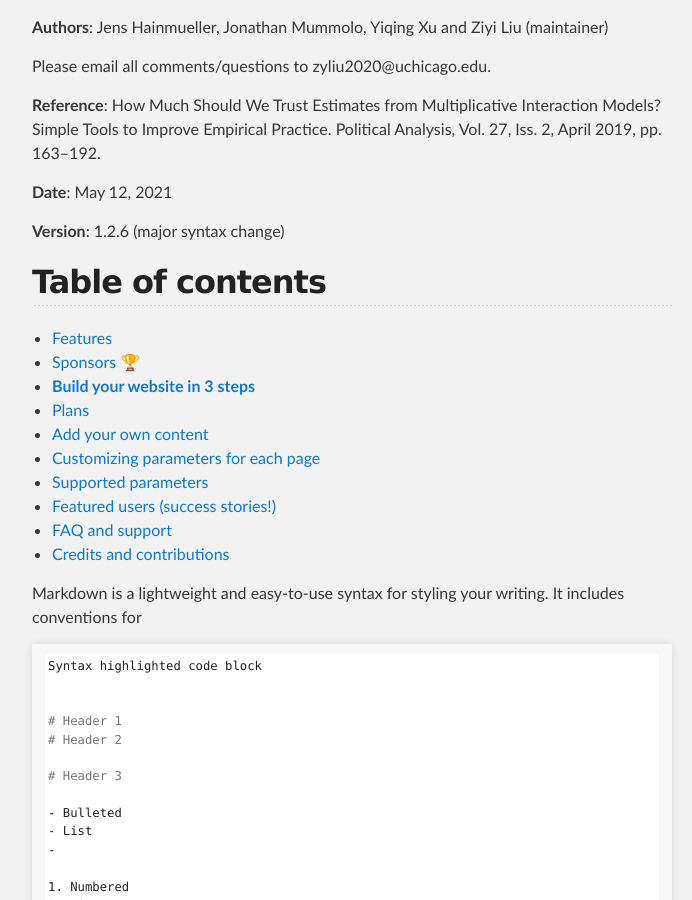
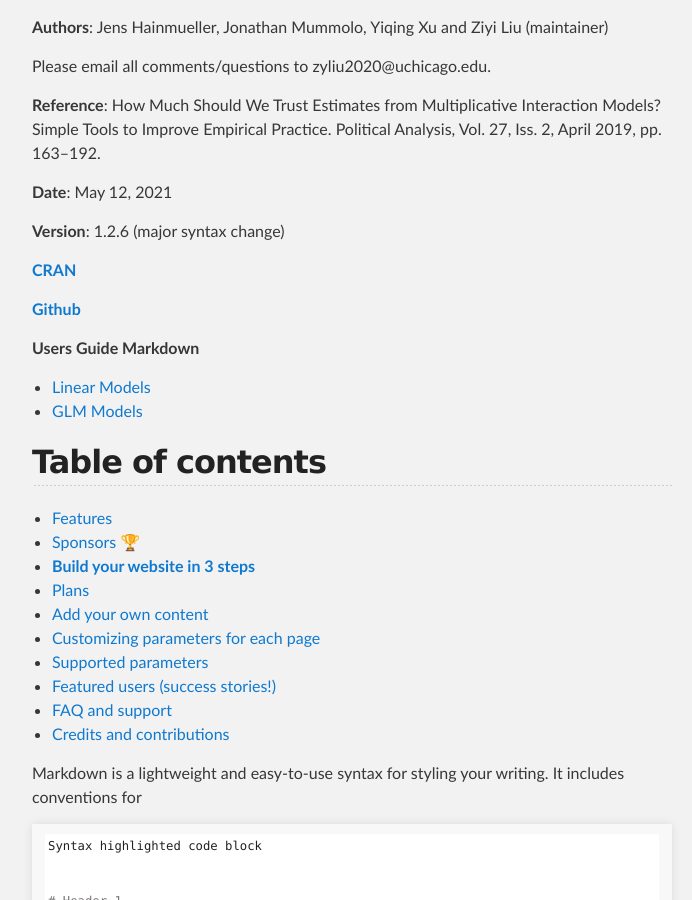
Before and after one commit to lzy318/Interflex-Tutorial, a Jekyll site: the page built from index.md, in a window 1280 px wide and 900 px high, scrolled down 412 px. Shown: the whole window, without its empty margins (288-980 px from the left). Built offline with Jekyll 4.4.1, drawn with Linux system fonts in a browser that asks for light colours; our own code applies the rules of GitHub Pages for plain Markdown files.

Commit message:
Update index.md

```diff
--- a/index.md
+++ b/index.md
@@ -16,6 +16,14 @@ Please email all comments/questions to zyliu2020@uchicago.edu.
 **Date**: May 12, 2021
 
 **Version**: 1.2.6 (major syntax change)
+
+[**CRAN**](https://cran.r-project.org/web/packages/interflex/index.html)
+
+[**Github**](https://github.com/xuyiqing/interflex)
+
+**Users Guide Markdown**
+- [Linear Models](http://yiqingxu.org/software/interaction/RGuide.html)
+- [GLM Models](http://yiqingxu.org/software/interaction/RGuide_glm.html)
 
 ## Table of contents
 
```
